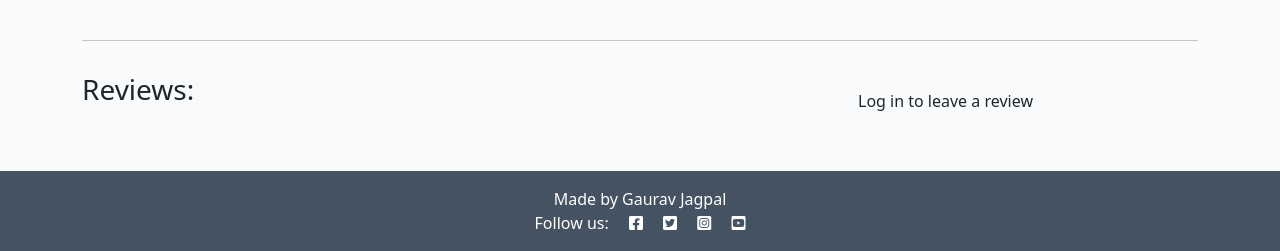
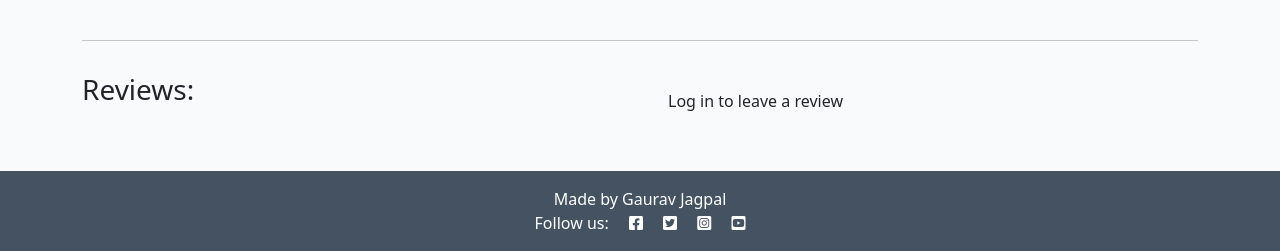
Before and after one commit to gauravjagpal/library-reviews, a Django app: template reviews/templates/reviews/book_details.html in a window 1280 px wide. Shown: the part 801-1052 px from the top of the page. Run offline with Django 4.2, Linux system fonts and the light colour scheme; the template is opened without the code that fills it, so the values that code supplies are empty; some libraries are stand-ins or nearby versions.

Commit message:
change width of review boxes

```diff
--- a/reviews/templates/reviews/book_details.html
+++ b/reviews/templates/reviews/book_details.html
@@ -46,7 +46,7 @@
     </div>
     <!-- Displaying reviews -->
     <div class="row">
-        <div class="col-md-8 card mb-4  mt-3 ">
+        <div class="col-md-6 card mb-4  mt-3 ">
             <h3>Reviews:</h3>
             <div class="card-body">
                 <!-- We want a for loop inside the empty control tags
@@ -79,7 +79,7 @@
             </div>
         </div>
         <!-- Creating New reviews -->
-        <div class="col-md-4 card mb-4 mt-3">
+        <div class="col-md-6 card mb-4 mt-3">
             <div class="card-body">
                 {% if user.is_authenticated %}
                 <h3>Leave a review:</h3>
```
